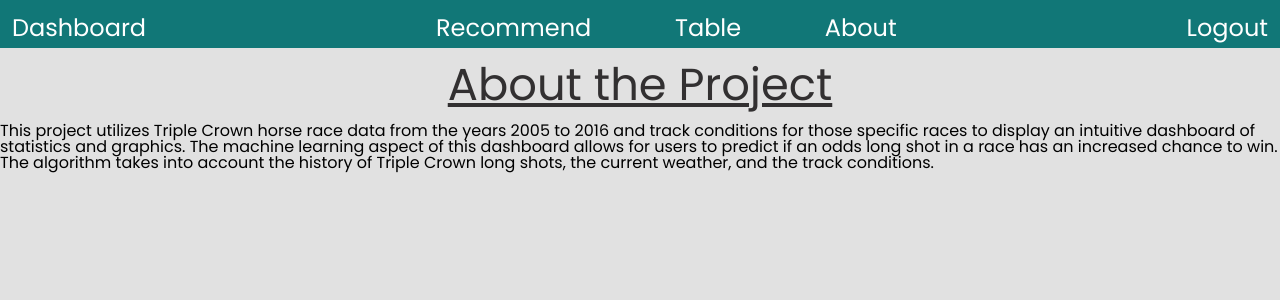
After one commit to carina28/HorseRaceML, a Flask app: page /about in a window 1280 px wide. The commit adds this page. Shown: the top 300 px of the page. Run offline with Flask 2, Linux system fonts and the light colour scheme.

Commit message:
links are working, added more pages

```diff
--- a/horserace.py
+++ b/horserace.py
@@ -32,6 +32,21 @@ class Race(db.Model):
 def dashboard():
     return render_template("dashboard.html")
 
+@app.route("/recommend")
+def recommend_view():
+    return render_template("recommend.html")
+
+@app.route("/table")
+def table_view():
+    return render_template("table.html")
+
+@app.route("/about")
+def about_view():
+    return render_template("about.html")
+
+
+
+
 @app.route('/go-dates', methods=['POST'])
 def go_dates():
     if request.method == 'POST':
@@ -44,8 +59,15 @@ def go_dates():
         # if year_start <= year_end:
         #     db.session.query(Race).filter(Race.year == year_start).count() # example sql execution, change
         #     data = Race(year_start, year_end)
-        return render_template("test.html")
+        return render_template("about.html")
 
+@app.route('/submit-rec', methods=['POST'])
+def submit_rec():
+    if request.method == 'POST':
+        year_start = request.form['rec-year-start']
+        year_end = request.form['rec-year-end']
+        if year_start > year_end:
+            return render_template('recommendation.html ')
 
 if __name__ == '__main__':
     app.run()
--- a/static/style.css
+++ b/static/style.css
@@ -123,7 +123,9 @@ form:first-of-type {
     flex-wrap: wrap;
 }
 
-
+/*#rec-year-start, rec-year-end {
+    font-size: 10em;
+}*/
 
 #track-condition {
     width: 50%;
@@ -156,6 +158,11 @@ body {
     align-content: center;
 }
 
+#about p {
+    margin: 100px 100px;
+    font: green;
+}
+
 #error-message {
     font-size: 100px;
 }
@@ -181,5 +188,4 @@ body {
     .year-label {
 
     }
-
 }
--- /dev/null
+++ b/templates/about.html
@@ -0,0 +1,16 @@
+{% extends "base.html" %}
+
+{% block title %}About{% endblock %}
+
+{% block content %}
+    <h1>About the Project</h1>
+    <div class="paragraphs">
+        <p>This project utilizes Triple Crown horse race data from the years 2005 to 2016
+        and track conditions for those specific races to display an intuitive dashboard of
+        statistics and graphics. The machine learning aspect of this dashboard allows for
+        users to predict if an odds long shot in a race has an increased chance to win. The
+        algorithm takes into account the history of Triple Crown long shots, the current
+        weather, and the track conditions.</p>
+    </div>
+
+{% endblock %}
--- /dev/null
+++ b/templates/base.html
@@ -0,0 +1,32 @@
+<!DOCTYPE html>
+<html lang="en">
+<head>
+    <meta charset="UTF-8">
+    <title>{% block title %}{% endblock %}</title>
+    <link rel="stylesheet" href="{{ url_for('static', filename='style.css') }}">
+    <meta name="viewport" content="width=device-width, initial-scale=1.0">
+    <link rel="preconnect" href="https://fonts.gstatic.com">
+    <link href="https://fonts.googleapis.com/css2?family=Poppins:wght@200;300;400;500;600;700;800;900&display=swap" rel="stylesheet">
+</head>
+
+<body>
+    <nav>
+        <a href="{{ url_for('dashboard') }}">Dashboard</a>
+        <ul>
+            <li>
+                <a href="{{ url_for('recommend_view') }}">Recommend</a>
+            </li>
+            <li>
+                <a href="{{ url_for('table_view') }}">Table</a>
+            </li>
+            <li>
+                <a href="{{ url_for('about_view') }}">About</a>
+            </li>
+        </ul>
+        <a href="#Logout">Logout</a>
+    </nav>
+    {% block content %}
+    {% endblock %}
+</body>
+
+</html>
```
Also changed, not shown: templates/dashboard.html (+4 -30 lines), templates/recommend.html (added, +62 -0 lines), templates/recommendation.html (added, +10 -0 lines), templates/table.html (added, +11 -0 lines), templates/test.html (deleted, +0 -13 lines).
